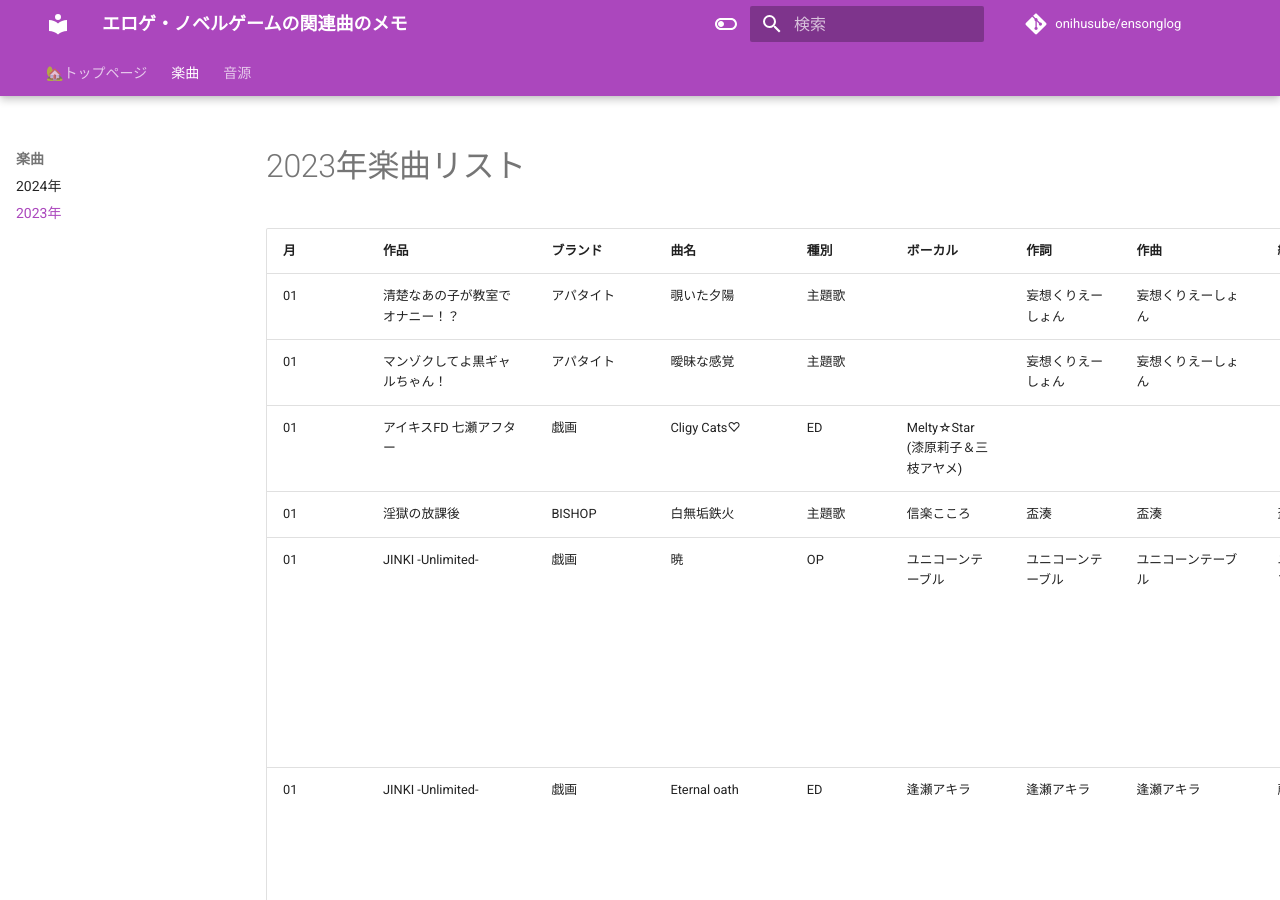
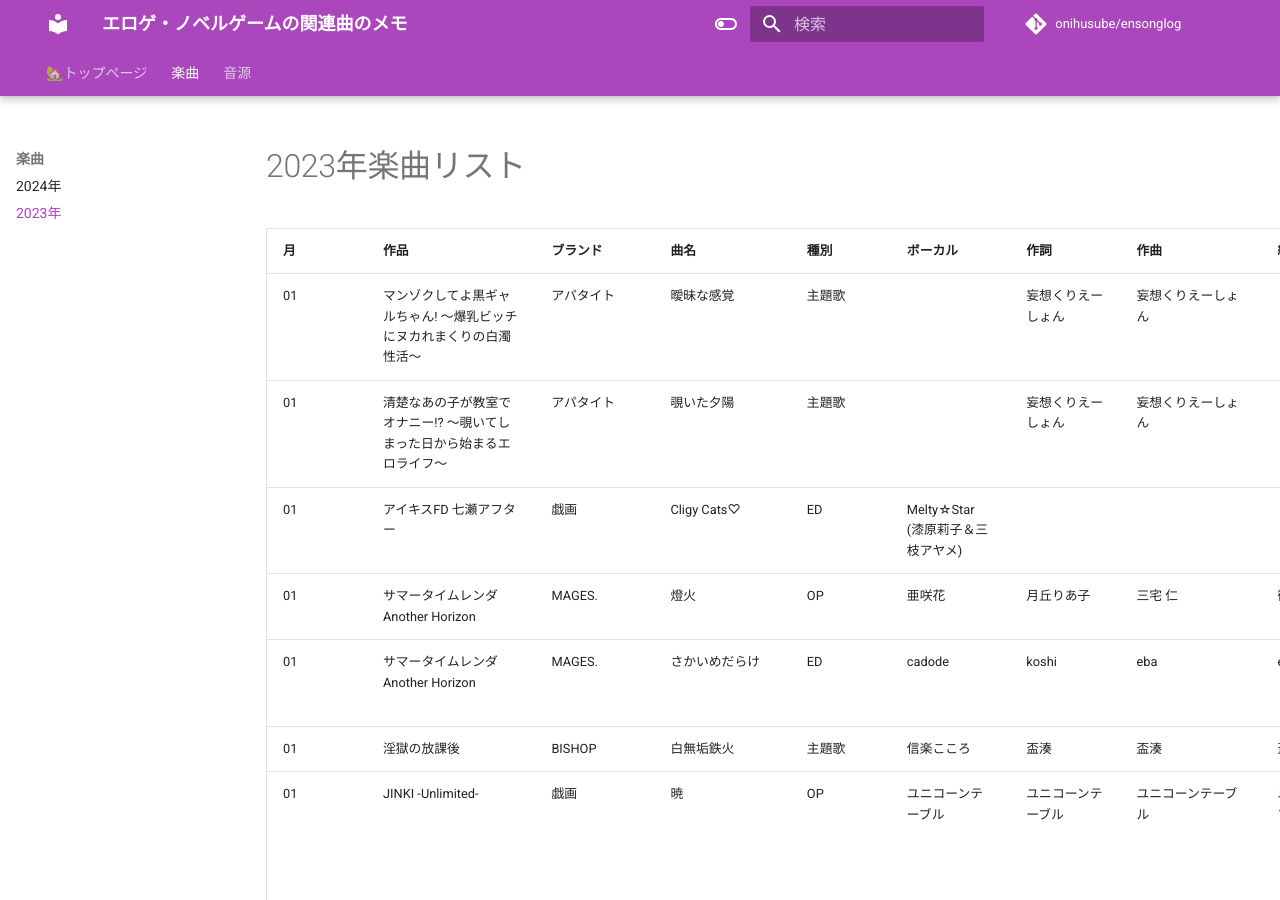
Before and after one commit to onihusube/ensonglog, an MkDocs documentation site: the page built from docs/2023/楽曲.md, in a window 1280 px wide and 900 px high. Built offline with MkDocs 1.6.1 and Material for MkDocs 9.7.7, drawn with Linux system fonts in a browser that asks for light colours; comment, search, counter and statistics services are not loaded; some of the changed text lies outside the part shown.

Commit message:
202301追加

```diff
--- a/docs/2023/楽曲.md
+++ b/docs/2023/楽曲.md
@@ -9,9 +9,11 @@
 
 | 月 | 作品 | ブランド | 曲名 | 種別 | ボーカル | 作詞 | 作曲 | 編曲 | 音源 | その他 | 試聴 |
 | --- | --- | --- | --- | --- | --- | --- | --- | --- | --- | --- | --- |
-| 01 | 清楚なあの子が教室でオナニー！？ | アパタイト | 覗いた夕陽 | 主題歌 |  | 妄想くりえーしょん | 妄想くりえーしょん |  | ゲームディスク |  |  |
-| 01 | マンゾクしてよ黒ギャルちゃん！ | アパタイト | 曖昧な感覚 | 主題歌 |  | 妄想くりえーしょん | 妄想くりえーしょん |  | ゲームディスク |  |  |
+| 01 | マンゾクしてよ黒ギャルちゃん! ～爆乳ビッチにヌカれまくりの白濁性活～ | アパタイト | 曖昧な感覚 | 主題歌 |  | 妄想くりえーしょん | 妄想くりえーしょん |  | ゲームディスク |  |  |
+| 01 | 清楚なあの子が教室でオナニー!? ～覗いてしまった日から始まるエロライフ～ | アパタイト | 覗いた夕陽 | 主題歌 |  | 妄想くりえーしょん | 妄想くりえーしょん |  | ゲームディスク |  |  |
 | 01 | アイキスFD 七瀬アフター | 戯画 | Cligy Cats♡ | ED | Melty☆Star (漆原莉子＆三枝アヤメ) |  |  |  | [LinkCore](https://linkco.re/4tqysDbH) |  |  |
+| 01 | サマータイムレンダ Another Horizon | MAGES. | 燈火 | OP | 亜咲花 | 月丘りあ子 | 三宅 仁 | 御子柴 葵 | [配信中](https://music-link.mages.co.jp/musicinfo/touka/) | | [:fontawesome-brands-youtube:](https://www.youtube.com/watch?v=KtluIq8HsVY) |
+| 01 | サマータイムレンダ Another Horizon | MAGES. | さかいめだらけ | ED | cadode | koshi | eba | eba | cadode 1stフルアルバム「浮遊バグ」 | | |
 | 01 | 淫獄の放課後 | BISHOP | 白無垢鉄火 | 主題歌 | 信楽こころ | 盃湊 | 盃湊 | 盃湊 |  |  |  |
 | 01 | JINKI -Unlimited- | 戯画 | 暁 | OP | ユニコーンテーブル | ユニコーンテーブル | ユニコーンテーブル | ユニコーンテーブル | 豪華版、初回特典オリジナルサウンドトラック「eternity」</br>PS4・Switch版完全生産限定版特典 オリジナルサウンドトラック「eternity」(2023/03/23) |  |  |
 | 01 | JINKI -Unlimited- | 戯画 | Eternal oath | ED | 逢瀬アキラ | 逢瀬アキラ | 逢瀬アキラ | 藤神敬也 | 豪華版、初回特典オリジナルサウンドトラック「eternity」</br>PS4・Switch版完全生産限定版特典 オリジナルサウンドトラック「eternity」(2023/03/23) |  |  |
@@ -21,6 +23,8 @@
 | 01 | D.C.5 ～ダ・カーポ5～ | CIRCUS | アイノキオク | 挿入歌 | yozuca\* | yozuca\* | yozuca\* | lotta | 豪華限定版特典CD「D.C.5 Vocal songs」 |  |  |
 | 01 | D.C.5 ～ダ・カーポ5～ | CIRCUS | 暁に祈りを | 挿入歌 | yozurino\* |  | rino | lotta | 豪華限定版特典CD「D.C.5 Vocal songs」 |  |  |
 | 01 | D.C.5 ～ダ・カーポ5～ | CIRCUS | キミが微笑むから | ED | Rin'ca |  | rino | 鈴木ぷよ | 豪華限定版特典CD「D.C.5 Vocal songs」 |  |  |
+| 01 | ナポレオン少女 Episode.1 不可能という文字のない少女 | moesoft | Divine Akashic | OP | 逢瀬アキラ | 逢瀬アキラ | 逢瀬アキラ | 逢瀬アキラ | [ナポレオン少女 ~不可能という文字のない少女~ 主題歌コレクション ](https://store.steampowered.com/app/2263410/_/?l=japanese)| | |
+| 01 | ナポレオン少女 Episode.1 不可能という文字のない少女 | moesoft | 命の唄 | ED | 霜月はるか | 大愛アヲイ | たくまる | たくまる | | | |
 | 01 | RE:D Cherish! -Eternity Blood- | CRYSTALiA | S4cRED†SORROW | OP | NEQRE |  | NEQRE | ALNEAR | 初回限定版特典 サウンドトラック |  |  |
 | 01 | RE:D Cherish! -Eternity Blood- | CRYSTALiA | TRΛVEL-Sky and cloud boundaries- | ED | 冬乃桜 |  | NEQRE | ALNEAR | 初回限定版特典 サウンドトラック |  |  |
 | 01 | RE:D Cherish! -Eternity Blood- | CRYSTALiA | Pr∞F of LOV | 挿入歌 | 冬乃桜 |  | SALASALA | ALNEAR | 初回限定版特典 サウンドトラック |  |  |
```
